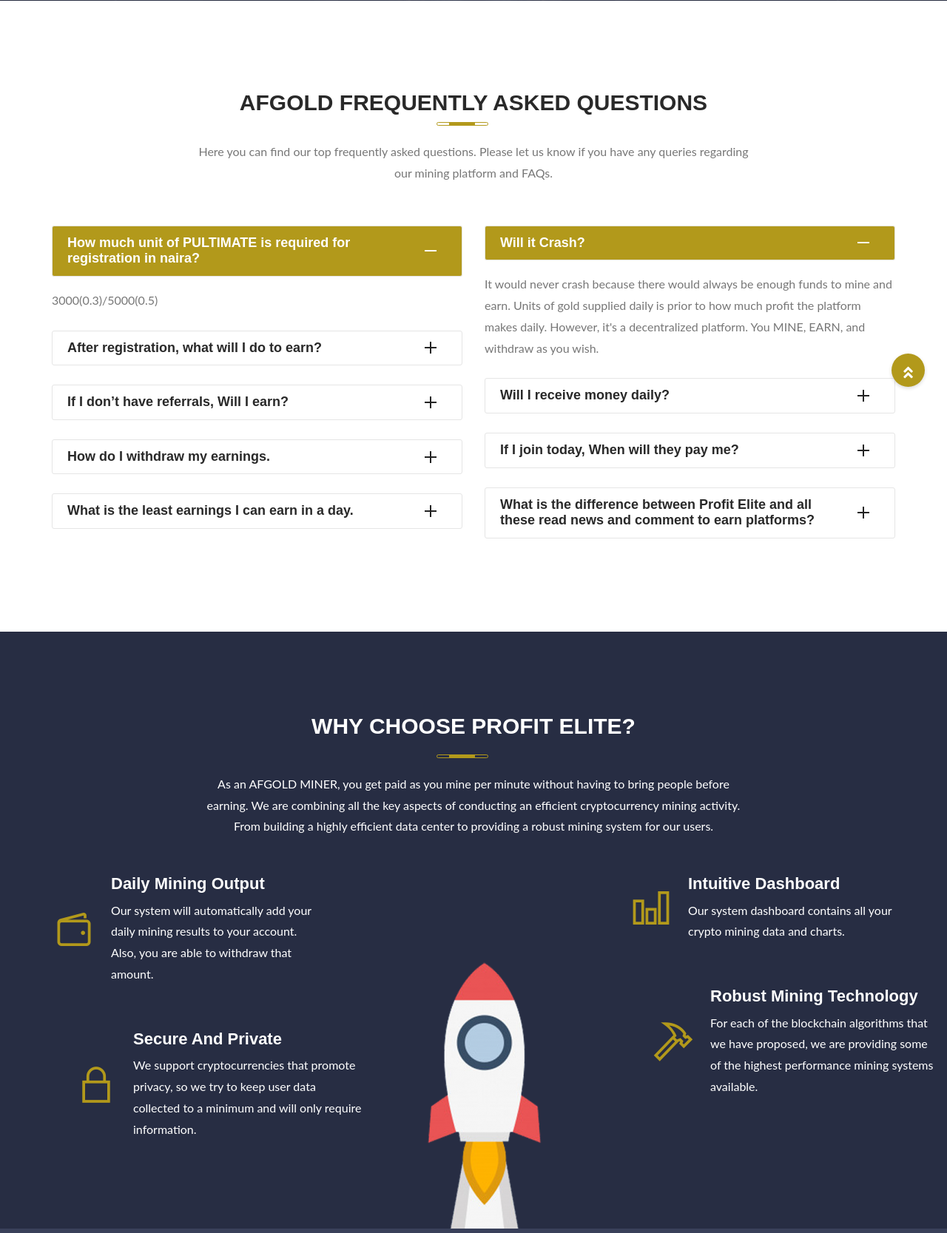
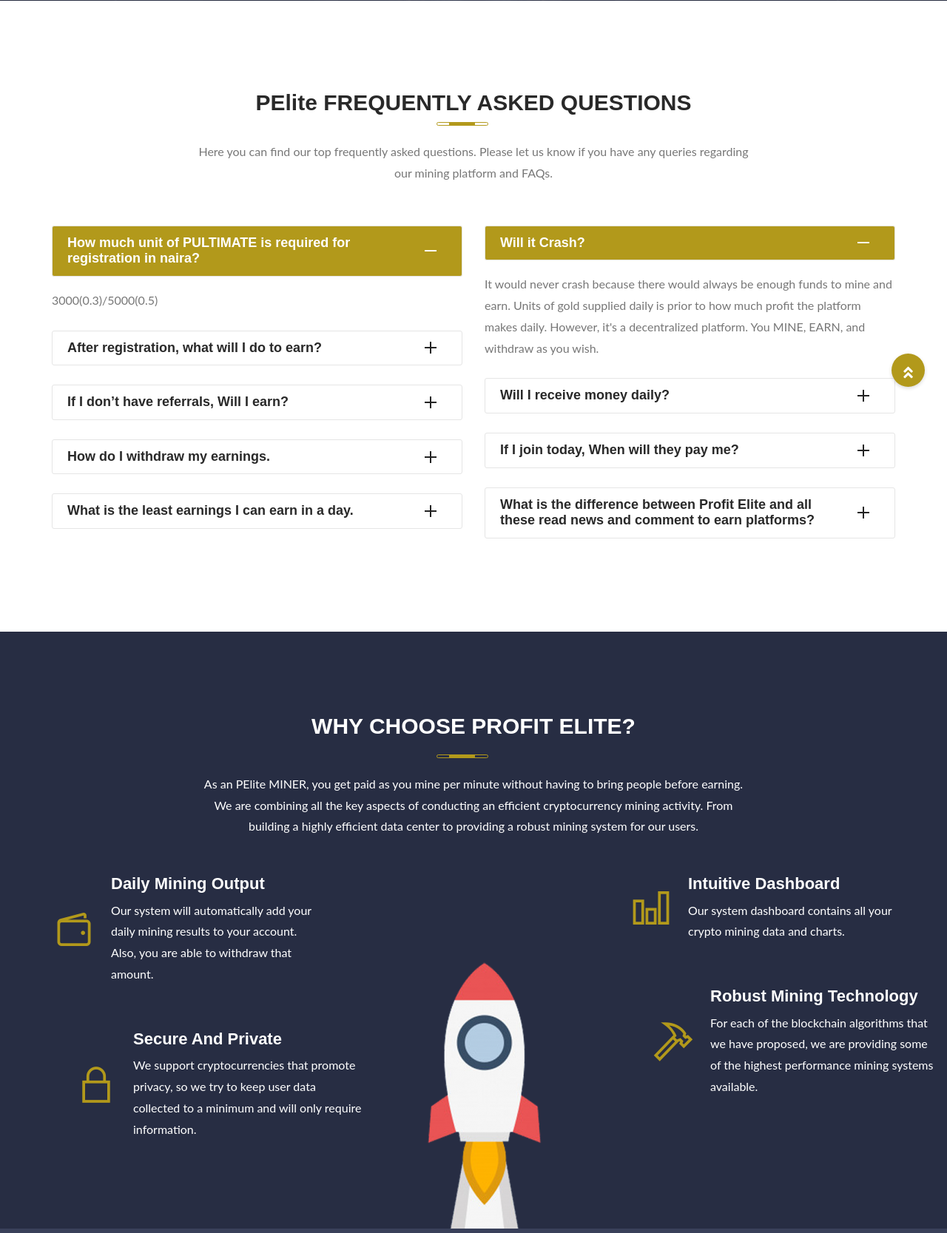
Before and after one commit to Maxtone1049/grandwork, a PHP site: page /how-it-works in a window 1280 px wide. Shown: the part 322-1989 px from the top of the page at 74% size. Run offline with PHP 8.4, Linux system fonts and the light colour scheme; the visitor is signed in with stand-in values (Sample User, id 1); some libraries are stand-ins or nearby versions; some web fonts are replaced.

Commit message:
Fresh Commit

```diff
--- a/how-it-works.php
+++ b/how-it-works.php
@@ -185,7 +185,7 @@
 <div class="row justify-content-center">
 <div class="col-lg-8 text-center">
 <div class="section-header">
-<h2 class="title">AFGOLD FREQUENTLY ASKED QUESTIONS</h2>
+<h2 class="title">PElite FREQUENTLY ASKED QUESTIONS</h2>
 <span class="title-border"></span>
 <p>Here you can find our top frequently asked questions. Please let us know if you have any queries regarding our mining platform and FAQs.</p>
 </div>
@@ -249,7 +249,7 @@
 <div class="faq-item ">
 <h3 class="faq-title"><span class="title">What is the difference between Profit Elite and all these read news and comment to earn platforms?</span><span class="right-icon"></span></h3>
 <div class="faq-content">
-<p>Profit Elite has a functional cash reservoir, they do not depend on Google Adsense before paying her members. Amount of AFGOLD supply daily is what they can afford to pay. The company is monitised in different ways to ensure consistent mining cash flow.</p>
+<p>Profit Elite has a functional cash reservoir, they do not depend on Google Adsense before paying her members. Amount of PElite supply daily is what they can afford to pay. The company is monitised in different ways to ensure consistent mining cash flow.</p>
 </div>
 </div>
 </div>
@@ -264,7 +264,7 @@
 <div class="section-header">
 <h2 class="section-title">Why Choose Profit Elite?</h2>
 <span class="title-border"></span>
-<p>As an AFGOLD MINER, you get paid as you mine per minute without having to bring people before earning. We are combining all the key aspects of conducting an efficient cryptocurrency mining activity. From building a highly efficient data center to providing a robust mining system for our users.</p>
+<p>As an PElite MINER, you get paid as you mine per minute without having to bring people before earning. We are combining all the key aspects of conducting an efficient cryptocurrency mining activity. From building a highly efficient data center to providing a robust mining system for our users.</p>
 </div>
 </div>
 </div>
```
